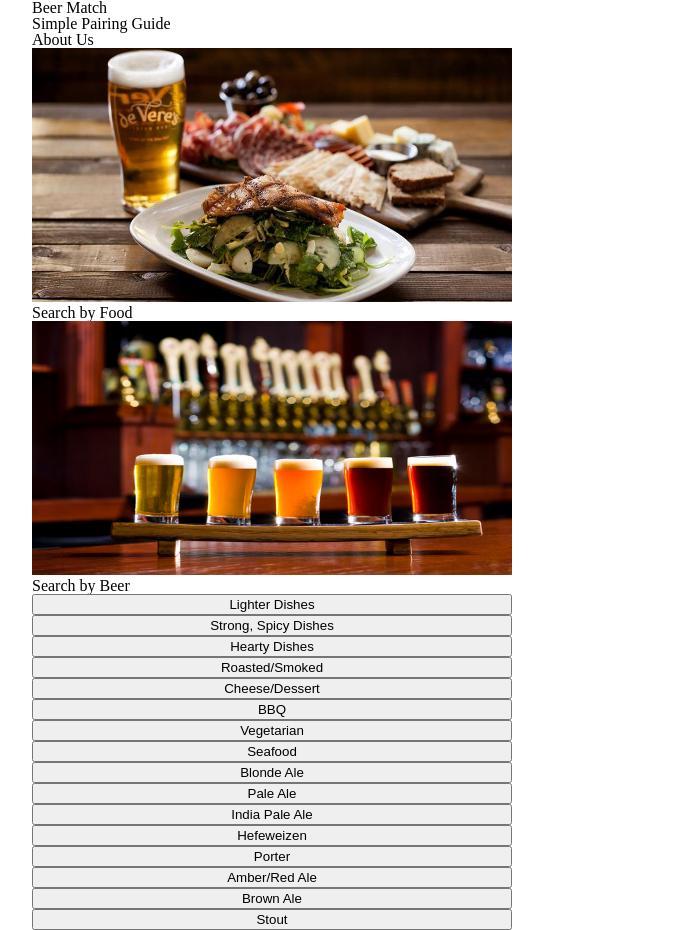
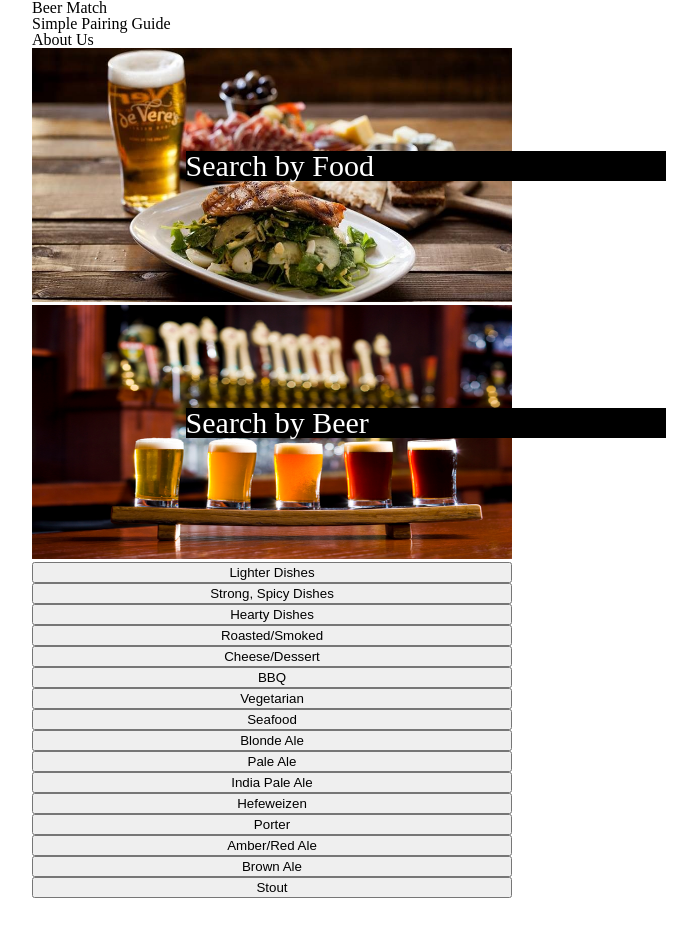
Before and after one commit to AhmedAli93/beer-client, a plain HTML site: page index.html in a window 1280 px wide. Shown: the whole page, without its empty margins (368-1065 px from the left). After the commit the page ends 898 px from the top, so only its background shows below. Drawn offline with Linux system fonts and the light colour scheme; files whose address does not match are found by name.

Commit message:
choose view page edited to show images and proposed links

```diff
--- a/styles/layout/layout.css
+++ b/styles/layout/layout.css
@@ -8,6 +8,34 @@
     height: 254px;
 }
 
+.search-food {
+    position: relative;
+}
+
+.search-beer {
+    position: relative;
+}
+
+.search-food h2 {
+    position: absolute;
+    top: 40%;
+    left: 32%;
+    font-size: 30px;
+    color: white;
+    background-color: black;
+    /* border: 1px solid red; */
+}
+
+.search-beer h2 {
+    position: absolute;
+    top: 40%;
+    left: 32%;
+    font-size: 30px;
+    color: white;
+    background-color: black;
+    /* border: 1px solid red; */
+}
+
 .food-view container {
     width: 480px;
 }
```
